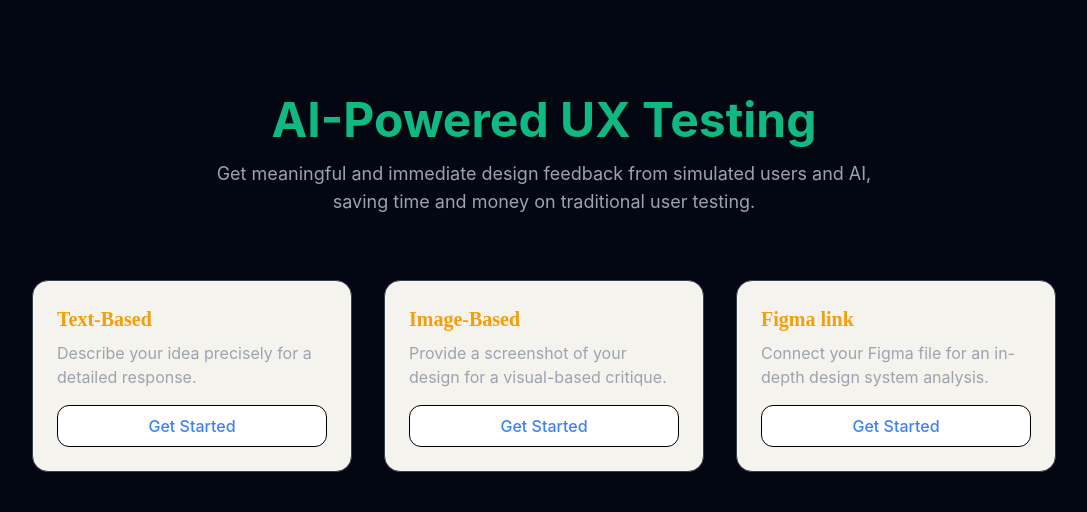
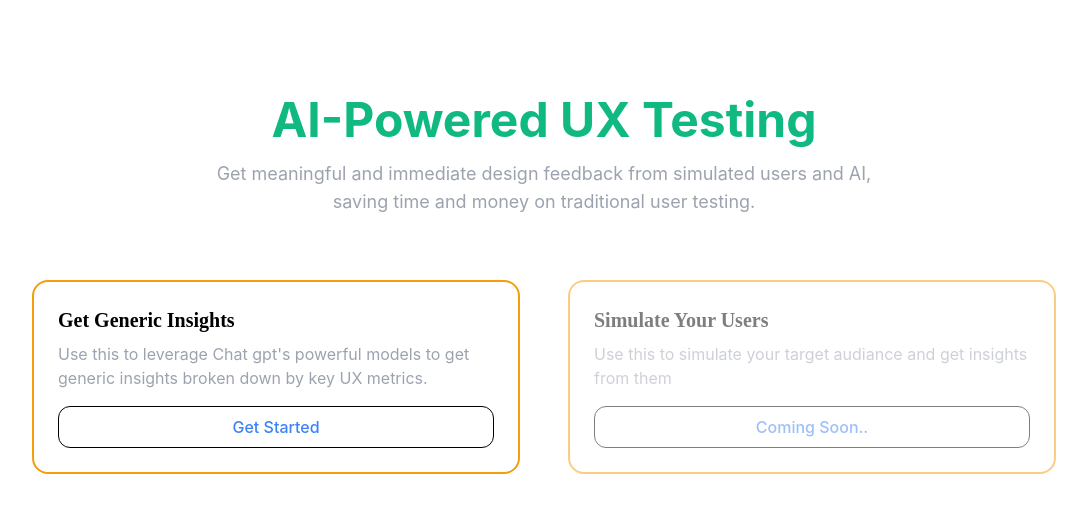
Before and after one commit to Kikkeri-UI/design-pilot-frontend, a Next.js app: page / in a window 1280 px wide. Shown: the top 512 px of the page, without its empty margins (96-1183 px from the left). Built offline with nearby package versions, Linux system fonts and the light colour scheme.

Commit message:
updated flow

```diff
--- a/src/app/components/generic/tile-component/tileComponent.UI.tsx
+++ b/src/app/components/generic/tile-component/tileComponent.UI.tsx
@@ -3,13 +3,13 @@
 import { TileProps } from "./tileComponent.types";
 import React from "react";
 
-const TileComponent: React.FC<TileProps> = ({ title, description, onClick }) => {
+const TileComponent: React.FC<TileProps> = ({ title, description, onClick, buttonTitle = "Get Started", isComingSoon = false }) => {
     return (
         <button
-            className="tile border border-gray-700 bg-neutral p-6 flex flex-col items-start text-left rounded-xl transition-transform transform hover:scale-105 hover:shadow-lg focus:outline-none focus:ring-2 focus:ring-blue-500"
+            className={`tile border ${isComingSoon ? `opacity-50 pointer-events-none cursor-not-allowed` : `opacity-100`} border-2 border-accent bg-transparent p-6 flex flex-col items-start text-left rounded-xl transition-transform transform hover:scale-105 hover:shadow-lg focus:outline-none focus:ring-2 focus:ring-blue-500`}
             onClick={onClick}
         >
-            <div className="title font-heading text-xl font-semibold text-accent mb-2">
+            <div className="title font-heading text-xl font-semibold text-black mb-2">
                 {title}
             </div>
             <div className="description font-sans text-base text-gray-400">
@@ -17,7 +17,7 @@ const TileComponent: React.FC<TileProps> = ({ title, description, onClick }) =>
             </div>
             <div className="mt-auto pt-4 w-full">
                 <div className="bg-white text-primary border border-black font-medium py-2 px-4 rounded-lg text-center">
-                    Get Started
+                    {isComingSoon ? "Coming Soon.." : `${buttonTitle}`}
                 </div>
             </div>
         </button>
--- a/src/app/components/generic/tile-component/tileComponent.types.ts
+++ b/src/app/components/generic/tile-component/tileComponent.types.ts
@@ -2,4 +2,6 @@ export interface TileProps {
     title: string,
     description: string,
     onClick: () => void,
+    buttonTitle?: string,
+    isComingSoon? : boolean
 }
--- /dev/null
+++ b/src/app/input-method/page.tsx
@@ -0,0 +1,47 @@
+/**
+ * This page provides users with 3 tiles to choose their preferred method for testing.
+ */
+
+// src/app/page.tsx
+'use client';
+
+import TileComponent from "../components/generic/tile-component/tileComponent.UI";
+import React from "react";
+import { useRouter } from "next/navigation";
+
+export default function HomePage() {
+    const router = useRouter();
+
+    return (
+        <div className="p-8">
+            <div className="text-center my-16 max-w-2xl mx-auto">
+                <p className="text-xl text-gray-700">
+                    Choose the preferred way for your testing.
+                </p>
+            </div>
+
+            <div className="grid grid-cols-1 md:grid-cols-3 gap-8 my-16 max-w-5xl mx-auto">
+                {/** Text based tile */}
+                <TileComponent
+                    title="Text-Based"
+                    description="Describe your idea precisely for a detailed response."
+                    onClick={() => router.push('/test-by-text')}
+                />
+
+                {/** Image based tile */}
+                <TileComponent
+                    title="Image-Based"
+                    description="Provide a screenshot of your design for a visual-based critique."
+                    onClick={() => router.push('/test-by-screenshot')}
+                />
+
+                {/** Figma tile */}
+                <TileComponent
+                    title="Figma link"
+                    description="Connect your Figma file for an in-depth design system analysis."
+                    onClick={() => router.push('/test-by-figma')}
+                />
+            </div>
+        </div>
+    );
+}
--- a/src/app/layout.tsx
+++ b/src/app/layout.tsx
@@ -3,7 +3,7 @@ import './globals.css';
 import React from 'react';
 
 export const metadata = {
-  title: 'AI-Powered UX Testing',
+  title: 'Design Pilot',
   description: 'Simulate user testing with AI to get instant design feedback.',
 };
 
@@ -14,7 +14,7 @@ export default function RootLayout({
 }) {
   return (
     <html lang="en">
-      <body className="bg-gray-950 min-h-screen text-white">
+      <body className="bg-white min-h-scree">
         {children}
       </body>
     </html>
--- a/src/app/page.tsx
+++ b/src/app/page.tsx
@@ -19,26 +19,21 @@ export default function HomePage() {
         </p>
       </div>
 
-            <div className="grid grid-cols-1 md:grid-cols-3 gap-8 my-16 max-w-5xl mx-auto">
-                {/** Text based tile */}
+      <div className="grid grid-cols-1 md:grid-cols-2 gap-12 my-16 max-w-5xl mx-auto">
+
         <TileComponent
-                    title="Text-Based"
-                    description="Describe your idea precisely for a detailed response."
-                    onClick={() => router.push('/test-by-text')}
+          title="Get Generic Insights"
+          description="Use this to leverage Chat gpt's powerful models to get generic insights broken down by key UX metrics."
+          buttonTitle="Get Started"
+          onClick={() => router.push('/input-method')}
+          isComingSoon={false}
         />
 
-                {/** Image based tile */}
         <TileComponent
-                    title="Image-Based"
-                    description="Provide a screenshot of your design for a visual-based critique."
-                    onClick={() => router.push('/test-by-screenshot')}
-                />
-
-                {/** Figma tile */}
-                <TileComponent
-                    title="Figma link"
-                    description="Connect your Figma file for an in-depth design system analysis."
-                    onClick={() => router.push('/test-by-figma')}
+          title="Simulate Your Users"
+          description="Use this to simulate your target audiance and get insights from them"
+          onClick={() => router.push('/simulate-user')}
+          isComingSoon={true}
         />
       </div>
     </div>
```
Lines whose indentation alone changed are shown as unchanged.
